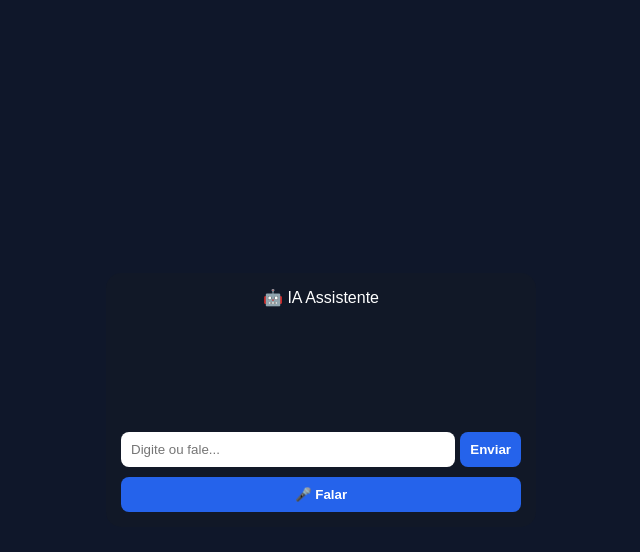
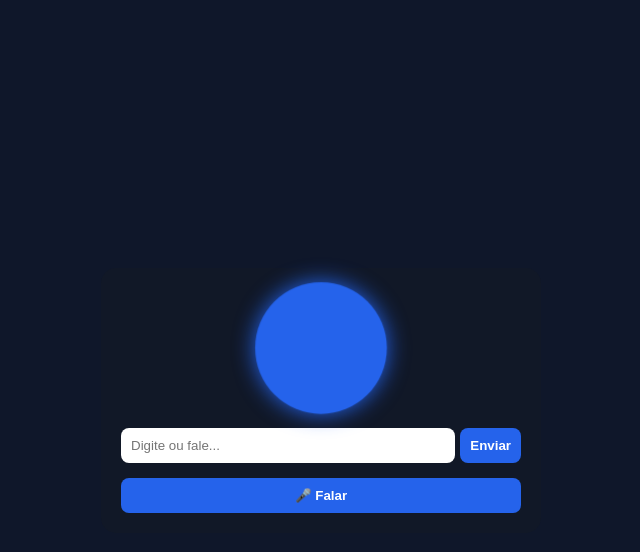
Before and after one commit to alderwallyson333-arch/ia-assistente, a Flask app: page / in a window 1280 px wide. Shown: the top 552 px of the page, without its empty margins (319-959 px from the left). Run offline with Flask 3, Linux system fonts and the light colour scheme.

Commit message:
Update index.html

```diff
--- a/templates/index.html
+++ b/templates/index.html
@@ -12,42 +12,42 @@
     color: white;
 
     display: flex;
-    justify-content: center;   /* horizontal */
-    align-items: center;       /* vertical */
+    justify-content: center;
+    align-items: center;
     height: 100vh;
 }
 
-/* caixa principal */
+/* container central */
 .container {
+    text-align: center;
+    background: #111827;
+    padding: 20px;
+    border-radius: 15px;
     width: 90%;
     max-width: 400px;
-    background: #111827;
-    border-radius: 15px;
-    padding: 15px;
 }
 
-/* título */
-.header {
-    text-align: center;
-    margin-bottom: 15px;
+/* avatar animado */
+.avatar {
+    width: 120px;
+    height: 120px;
+    background: #2563eb;
+    border-radius: 50%;
+    margin: auto;
+    box-shadow: 0 0 20px #2563eb;
+    animation: pulse 1.5s infinite;
 }
 
-/* chat */
-.chat {
-    min-height: 100px;
-    margin-bottom: 10px;
+@keyframes pulse {
+    0% { transform: scale(1); }
+    50% { transform: scale(1.1); }
+    100% { transform: scale(1); }
 }
 
-.bot {
-    background: #1f2937;
-    padding: 10px;
-    border-radius: 10px;
-    margin-bottom: 10px;
-}
-
-/* área de input */
+/* input */
 .input-area {
     display: flex;
+    margin-top: 20px;
     gap: 5px;
 }
 
@@ -67,9 +67,9 @@
     font-weight: bold;
 }
 
-/* botão de voz separado */
+/* botão voz */
 .voice-btn {
-    margin-top: 10px;
+    margin-top: 15px;
     width: 100%;
 }
 </style>
@@ -80,23 +80,19 @@
 
 <div class="container">
 
-    <div class="header">
-        🤖 IA Assistente
-    </div>
+    <!-- Avatar -->
+    <div class="avatar"></div>
 
-    <div class="chat">
-        {% if resposta %}
-            <div class="bot">{{ resposta }}</div>
-        {% endif %}
-    </div>
-
+    <!-- Input (digitado) -->
     <form method="POST" class="input-area">
         <input type="text" name="mensagem" id="mensagem" placeholder="Digite ou fale..." required>
         <button type="submit">Enviar</button>
     </form>
 
+    <!-- Botão de voz -->
     <button class="voice-btn" onclick="falar()">🎤 Falar</button>
 
+    <!-- Áudio -->
     {% if audio %}
     <audio id="audio">
         <source src="{{ audio }}" type="audio/mp3">
@@ -106,41 +102,28 @@
 </div>
 
 <script>
-let reconhecendo = false;
-
+// 🎤 VOZ → ENVIO AUTOMÁTICO
 function falar() {
     const recognition = new webkitSpeechRecognition();
     recognition.lang = "pt-BR";
     recognition.continuous = false;
     recognition.interimResults = false;
 
-    reconhecendo = true;
-
     recognition.onresult = function(event) {
         const texto = event.results[0][0].transcript;
 
-        // coloca no input (opcional)
+        // coloca no input
         const input = document.getElementById("mensagem");
-        if (input) input.value = texto;
+        input.value = texto;
 
-        // 🔥 ENVIA AUTOMATICAMENTE
-        fetch("/", {
-            method: "POST",
-            headers: {
-                "Content-Type": "application/x-www-form-urlencoded"
-            },
-            body: "mensagem=" + encodeURIComponent(texto)
-        }).then(() => location.reload());
-    };
-
-    recognition.onend = function() {
-        reconhecendo = false;
+        // 🔥 envia automaticamente
+        input.form.submit();
     };
 
     recognition.start();
 }
 
-// 🔊 tocar áudio uma vez
+// 🔊 ÁUDIO SEM DUPLICAR
 window.onload = function() {
     const audio = document.getElementById("audio");
     if (audio) {
```
